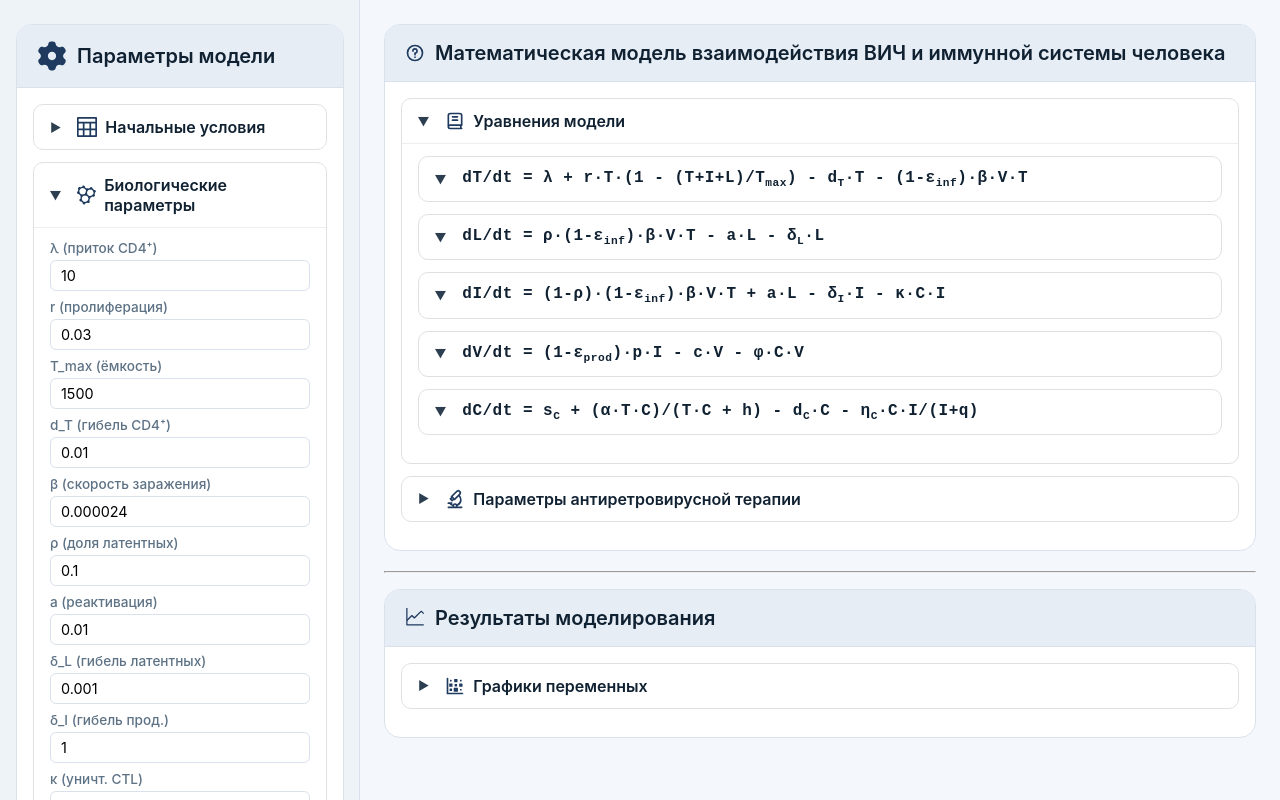
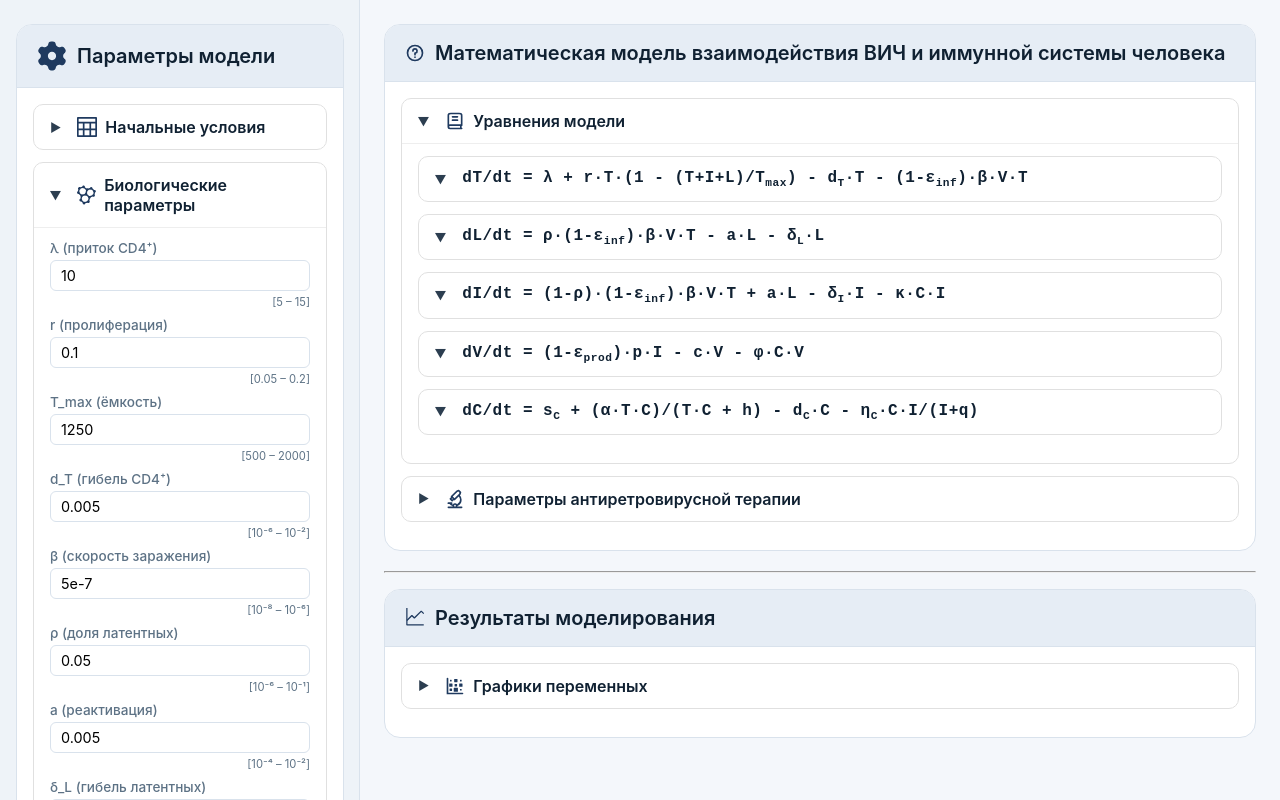
Before and after one commit to Blank369/hiv-model_app, a Vue app in the folder frontend/: page / in a window 1280 px wide. Both pictures are taken after a click on the heading "Биологические параметры". Built offline with nearby package versions, Linux system fonts and the light colour scheme.

Commit message:
добавление подсказок к полям параметров

```diff
--- a/frontend/src/components/SimulationForm.vue
+++ b/frontend/src/components/SimulationForm.vue
@@ -52,16 +52,87 @@
         <IconCells/>
       </template>
       <div class="param-group">
-        <NumberInput label="λ (приток CD4⁺)" v-model="localParams.biological.lambda" :step="1" :min="0" />
-        <NumberInput label="r (пролиферация)" v-model="localParams.biological.r" :step="0.01" :min="0" :max="1" />
-        <NumberInput label="T_max (ёмкость)" v-model="localParams.biological.T_max" :step="100" :min="0" />
-        <NumberInput label="d_T (гибель CD4⁺)" v-model="localParams.biological.d_T" :step="0.01" :min="0" />
-        <NumberInput label="β (скорость заражения)" v-model="localParams.biological.beta" :step="1e-6" :min="0" />
-        <NumberInput label="ρ (доля латентных)" v-model="localParams.biological.rho" :step="0.05" :min="0" :max="1" />
-        <NumberInput label="a (реактивация)" v-model="localParams.biological.a" :step="0.01" :min="0" />
-        <NumberInput label="δ_L (гибель латентных)" v-model="localParams.biological.delta_L" :step="0.001" :min="0" />
-        <NumberInput label="δ_I (гибель прод.)" v-model="localParams.biological.delta_I" :step="0.5" :min="0" />
-        <NumberInput label="κ (уничт. CTL)" v-model="localParams.biological.kappa" :step="0.01" :min="0" />
+        <NumberInput
+            label="λ (приток CD4⁺)"
+            v-model="localParams.biological.lambda"
+            :step="1"
+            :min="0"
+            clue="5 – 15"
+        />
+
+        <NumberInput
+            label="r (пролиферация)"
+            v-model="localParams.biological.r"
+            :step="0.01"
+            :min="0"
+            :max="1"
+            clue="0.05 – 0.2"
+        />
+
+        <NumberInput
+            label="T_max (ёмкость)"
+            v-model="localParams.biological.T_max"
+            :step="100"
+            :min="0"
+            clue="500 – 2000"
+        />
+
+        <NumberInput
+            label="d_T (гибель CD4⁺)"
+            v-model="localParams.biological.d_T"
+            :step="0.001"
+            :min="0"
+            clue="10⁻⁶ – 10⁻²"
+        />
+
+        <NumberInput
+            label="β (скорость заражения)"
+            v-model="localParams.biological.beta"
+            :step="1e-8"
+            :min="0"
+            clue="10⁻⁸ – 10⁻⁶"
+        />
+
+        <NumberInput
+            label="ρ (доля латентных)"
+            v-model="localParams.biological.rho"
+            :step="0.01"
+            :min="0"
+            :max="1"
+            clue="10⁻⁶ – 10⁻¹"
+        />
+
+        <NumberInput
+            label="a (реактивация)"
+            v-model="localParams.biological.a"
+            :step="0.001"
+            :min="0"
+            clue="10⁻⁴ – 10⁻²"
+        />
+
+        <NumberInput
+            label="δ_L (гибель латентных)"
+            v-model="localParams.biological.delta_L"
+            :step="0.001"
+            :min="0"
+            clue="10⁻⁴ – 10⁻²"
+        />
+
+        <NumberInput
+            label="δ_I (гибель прод.)"
+            v-model="localParams.biological.delta_I"
+            :step="0.1"
+            :min="0"
+            clue="0.3 – 1.0"
+        />
+
+        <NumberInput
+            label="κ (уничт. CTL)"
+            v-model="localParams.biological.kappa"
+            :step="0.01"
+            :min="0"
+            clue="10⁻⁶ – 10⁻⁴"
+        />
       </div>
     </Accordion>
 
@@ -70,15 +141,77 @@
         <IconVirus/>
       </template>
       <div class="param-group">
-        <NumberInput label="p (продукция вируса)" v-model="localParams.virus.p" :step="10" :min="0" />
-        <NumberInput label="c (клиренс вируса)" v-model="localParams.virus.c" :step="1" :min="0" />
-        <NumberInput label="φ (нейтрализ. CTL)" v-model="localParams.virus.phi" :step="0.001" :min="0" />
-        <NumberInput label="s_C (приток CTL)" v-model="localParams.immune.s_C" :step="0.1" :min="0" />
-        <NumberInput label="α (активация CTL)" v-model="localParams.immune.alpha" :step="0.01" :min="0" />
-        <NumberInput label="h (насыщение)" v-model="localParams.immune.h" :step="50" :min="0" />
-        <NumberInput label="d_C (гибель CTL)" v-model="localParams.immune.d_C" :step="0.01" :min="0" />
-        <NumberInput label="η_C (истощение)" v-model="localParams.immune.eta_C" :step="0.01" :min="0" />
-        <NumberInput label="q (порог)" v-model="localParams.immune.q" :step="50" :min="0" />
+        <NumberInput
+            label="p (продукция вируса)"
+            v-model="localParams.virus.p"
+            :step="10"
+            :min="0"
+            clue="50 – 1000"
+        />
+
+        <NumberInput
+            label="c (клиренс вируса)"
+            v-model="localParams.virus.c"
+            :step="1"
+            :min="0"
+            clue="1 – 5"
+        />
+
+        <NumberInput
+            label="φ (нейтрализ. CTL)"
+            v-model="localParams.virus.phi"
+            :step="0.001"
+            :min="0"
+            clue="10⁻⁶ – 10⁻⁴"
+        />
+
+        <NumberInput
+            label="s_C (приток CTL)"
+            v-model="localParams.immune.s_C"
+            :step="0.1"
+            :min="0"
+            clue="0.1 – 2"
+        />
+
+        <NumberInput
+            label="α (активация CTL)"
+            v-model="localParams.immune.alpha"
+            :step="0.01"
+            :min="0"
+            clue="0.1 – 10"
+        />
+
+        <NumberInput
+            label="h (насыщение)"
+            v-model="localParams.immune.h"
+            :step="50"
+            :min="0"
+            clue="1 – 50"
+        />
+
+        <NumberInput
+            label="d_C (гибель CTL)"
+            v-model="localParams.immune.d_C"
+            :step="0.01"
+            :min="0"
+            clue="0.05 – 0.2"
+        />
+
+        <NumberInput
+            label="η_C (истощение)"
+            v-model="localParams.immune.eta_C"
+            :step="0.01"
+            :min="0"
+            clue="10⁻³ – 10⁻¹"
+        />
+
+        <NumberInput
+            label="q (порог)"
+            v-model="localParams.immune.q"
+            :step="50"
+            :min="0"
+            clue="1 – 50"
+        />
       </div>
     </Accordion>
 
@@ -190,13 +323,16 @@ import Panel from "@/components/ui/Panel.vue";
 
 const defaultParams = reactive({
   initials: { T: 1000, L: 0, I: 0.1, V: 100, C: 50 },
-  biological: { lambda: 10, r: 0.03, T_max: 1500, d_T: 0.01, beta: 2.4e-5,
-    rho: 0.1, a: 0.01, delta_L: 0.001, delta_I: 1.0, kappa: 0.01 },
-  virus: { p: 100, c: 10, phi: 0.001 },
-  immune: { s_C: 0.1, alpha: 0.1, h: 100, d_C: 0.01, eta_C: 0.01, q: 100 },
+  biological: {
+    lambda: 10, r: 0.1, T_max: 1250, d_T: 0.005, beta: 5e-7,
+    rho: 0.05, a: 0.005, delta_L: 0.005, delta_I: 0.65, kappa: 5e-5
+  },
+  virus: { p: 525, c: 3, phi: 5e-5 },
+  immune: { s_C: 1.05, alpha: 5, h: 25, d_C: 0.125, eta_C: 0.05, q: 25 },
   therapy: {
-    mode_inf: 'WITHOUT', epsilon0_inf: 0.9, gamma_inf: 0.01,
-    mode_prod: 'WITHOUT', epsilon0_prod: 0.8, gamma_prod: 0.01, start_day: 50 },
+    mode_inf: 'WITHOUT', epsilon0_inf: 0.9, gamma_inf: 0.01, startday_inf: 50,
+    mode_prod: 'WITHOUT', epsilon0_prod: 0.8, gamma_prod: 0.01, startday_prod: 50
+  },
   sim: { t_max: 500, num_points: 500 }
 })
 const localParams = reactive(defaultParams)
--- a/frontend/src/components/ui/NumberInput.vue
+++ b/frontend/src/components/ui/NumberInput.vue
@@ -14,6 +14,7 @@
       />
       <span v-if="unit" class="unit">{{ unit }}</span>
     </div>
+    <span v-if="clue" class="clue">[{{ clue }}]</span>
     <span v-if="error" class="error-message">{{ error }}</span>
   </div>
 </template>
@@ -30,7 +31,8 @@ const props = defineProps({
   unit: String,
   disabled: Boolean,
   placeholder: String,
-  required: Boolean
+  required: Boolean,
+  clue: String
 })
 
 const emit = defineEmits(['update:modelValue'])
@@ -68,7 +70,7 @@ function updateValue(value) {
 label {
   font-size: 0.85rem;
   font-weight: 500;
-  color: var(--text-secondary, #475569);
+  color: var(--text-secondary);
 }
 .input-container {
   display: flex;
@@ -78,7 +80,7 @@ label {
 input {
   flex: 1;
   padding: 6px 10px;
-  border: 1px solid var(--border-color, #e2e8f0);
+  border: 1px solid var(--border-color);
   border-radius: var(--radius-sm, 6px);
   font-family: inherit;
   font-size: 0.9rem;
@@ -86,19 +88,24 @@ input {
 }
 input:focus {
   outline: none;
-  border-color: var(--color-primary, #2563eb);
+  border-color: var(--color-primary);
   box-shadow: 0 0 0 2px rgba(37, 99, 235, 0.1);
 }
 .unit {
   font-size: 0.8rem;
-  color: var(--text-secondary, #94a3b8);
+  color: var(--text-secondary);
   min-width: 50px;
 }
 .error-message {
   font-size: 0.75rem;
-  color: var(--accent-danger, #ef4444);
+  color: var(--accent-danger);
 }
 .has-error input {
-  border-color: var(--accent-danger, #ef4444);
+  border-color: var(--accent-danger);
+}
+.clue{
+  font-size: 0.7rem;
+  text-align: right;
+  color: var(--text-secondary);
 }
 </style>
```
